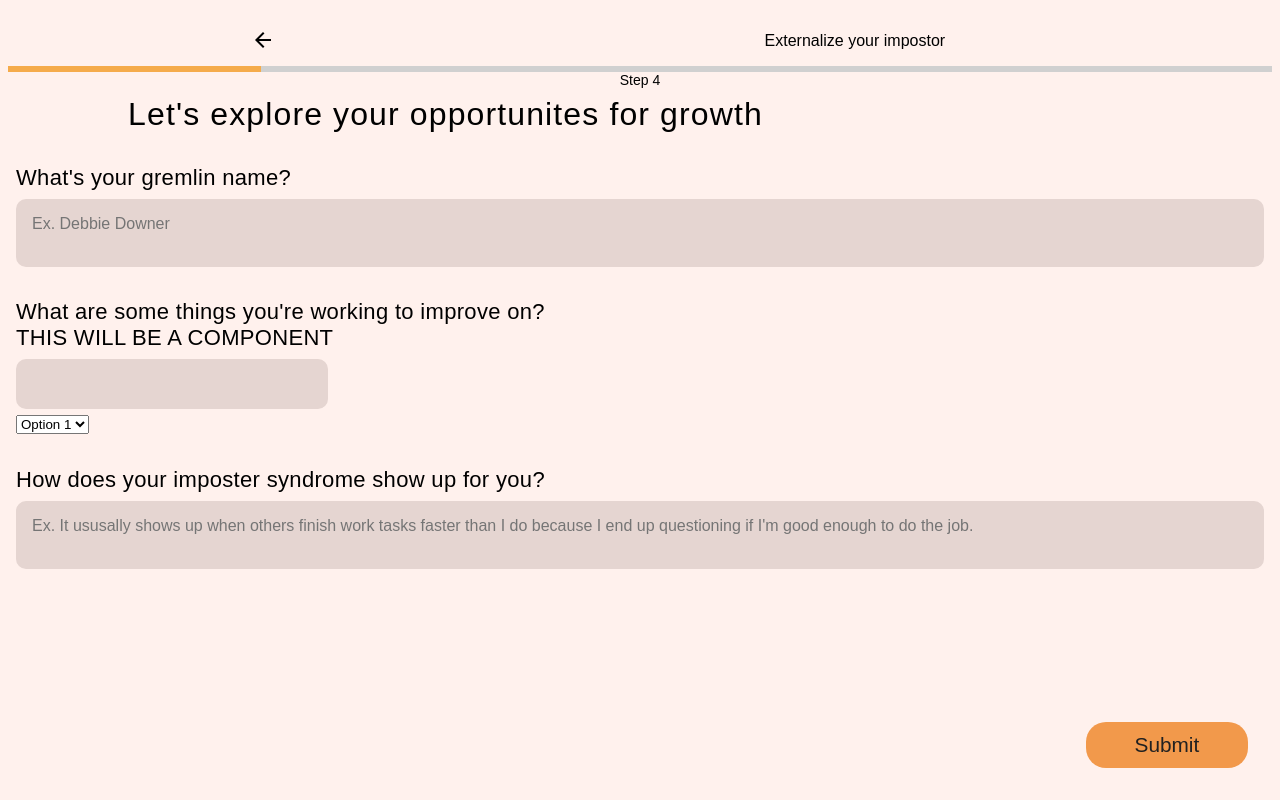
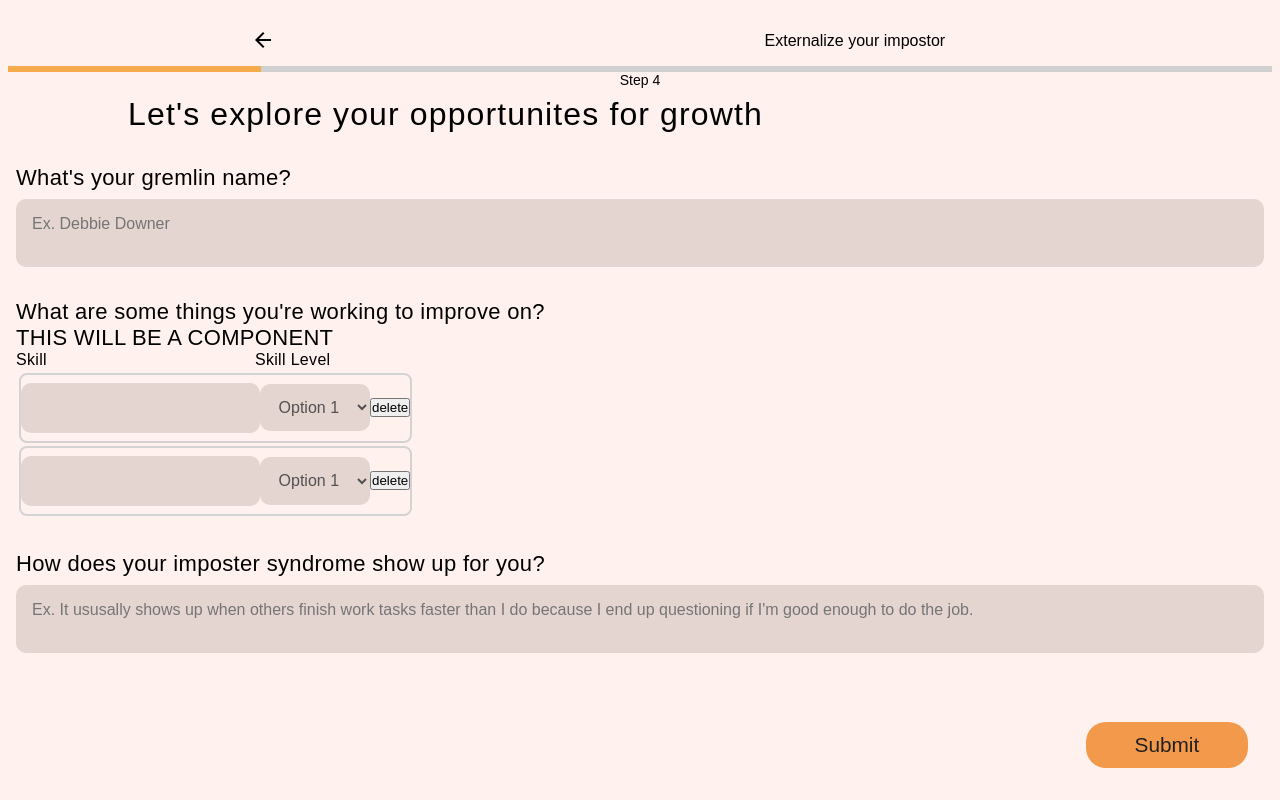
Before and after one commit to cherryontech/minty_fresh_project, a React (Create React App) app: page /growth in a window 1280 px wide. Built offline with nearby package versions, Linux system fonts and the light colour scheme.

Commit message:
added in skills component and labels

```diff
--- a/src/components/Skills/Skills.jsx
+++ b/src/components/Skills/Skills.jsx
@@ -1,6 +1,7 @@
 import './Skills.scss';
 
-const Skills = (props) => {
+
+const Skills = () => {
 
 
     return (
@@ -8,17 +9,15 @@ const Skills = (props) => {
             <form className="skills__form">
                 <input
                 type='text'
-                className='skills__input'
+                className='text_input'
                 ></input>
-
-                <select>
+                <select className="dropdown">
                     <option>Option 1</option>
                 </select>
+                <button>delete</button>
+            </form>
+        </div>
 
-            </form>
-
-
-        </div>
     )
 };
 
--- a/src/components/Skills/Skills.scss
+++ b/src/components/Skills/Skills.scss
@@ -1,2 +1,32 @@
 @use '../../styles/partials/mixins' as *;
 @use '../../styles/partials/variables' as *;
+
+.skills {
+    border: 2px;
+
+    &__form {
+        display: flex;
+        flex-direction: row;
+        align-items: center;
+        box-sizing: border-box;
+        border: solid 2px lightgrey;
+        border-radius: .5rem;
+        // vertical-align: middle;
+        margin: .2rem;
+
+        .text_input {
+            margin-bottom: .5rem
+        }
+
+        .dropdown {
+            @include level_dropdown;
+
+        }
+
+    }
+
+    label {
+        display: flex;
+        flex-direction: row;;
+    }
+}
--- /dev/null
+++ b/src/components/SkillsLabel/SkillsLabel.jsx
@@ -0,0 +1,13 @@
+import './SkillsLabel.scss'
+
+const SkillsLabel = (props) =>{
+
+    return (
+        <div className='skills_label'>
+            <label className='text_input'>{props.text_input}</label>
+            <label className='level'>{props.level}</label>
+        </div>
+    );
+}
+
+export default SkillsLabel;
--- /dev/null
+++ b/src/components/SkillsLabel/SkillsLabel.scss
@@ -0,0 +1,12 @@
+@use '../../styles/partials/mixins' as *;
+@use '../../styles/partials/variables' as *;
+
+.skills_label {
+    display: flex;
+    flex-direction: row;
+    @include body_text;
+}
+
+.level {
+    margin-left: 13rem;
+}
--- a/src/pages/GrowthOpportunities/GrowthOpportunities.jsx
+++ b/src/pages/GrowthOpportunities/GrowthOpportunities.jsx
@@ -1,9 +1,9 @@
-
 //MF1-13
-import "./GrowthOpportunities.scss"
+import "./GrowthOpportunities.scss";
 // import React, {useState} from "react";
 import { useNavigate } from 'react-router-dom';
-import Skills from '../../components/Skills/Skills'
+import Skills from '../../components/Skills/Skills';
+import SkillsLabel from '../../components/SkillsLabel/SkillsLabel';
 
 //TODO: finish the dropdown and add styling
 const GrowthOpportunites = () => {
@@ -50,6 +50,11 @@ const GrowthOpportunites = () => {
                     What are some things you're working to improve on?<br/>
                         <p>THIS WILL BE A COMPONENT</p>
                         <div>
+                            <SkillsLabel
+                            text_input="Skill"
+                            level="Skill Level"
+                            />
+                            <Skills />
                             <Skills />
                         </div>
 
--- a/src/styles/partials/_mixins.scss
+++ b/src/styles/partials/_mixins.scss
@@ -158,6 +158,15 @@
     @include body_text;
 }
 
+@mixin level_dropdown {
+    border-radius: 10px;
+    color: #515151;
+    padding: .9rem;
+    border: none;
+    background-color: #E5D5D1;
+    @include body_text;
+}
+
 
 //////////// PADDING FOR PAGES ////////
 
```
Also changed, not shown: src/components/AddRowButton/AddRowButton.jsx (added), src/components/AddRowButton/AddRowButton.scss (added).
